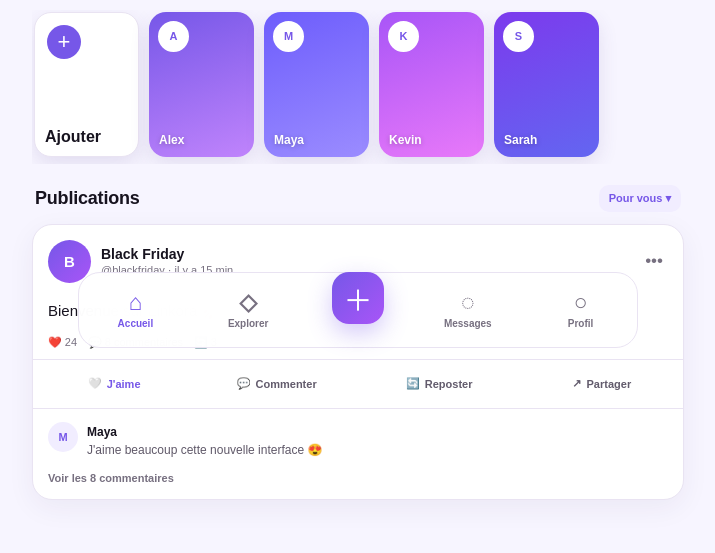
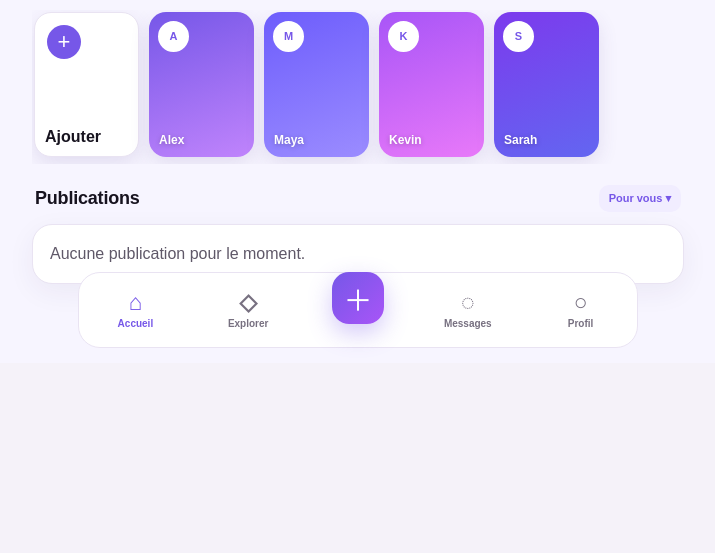
Before and after one commit to paulkouadio7777-ux/linkora, a Flask app: page /feed in a window 1280 px wide. Shown: the part 437-990 px from the top of the page, without its empty margins (282-997 px from the left). After the commit the page ends 785 px from the top, so only its background shows below. Run offline with Flask 3, Linux system fonts and the light colour scheme; the visitor is signed in with stand-in values (Sample User, id 1); data that the repository does not hold is empty.

Commit message:
Update feed.html

```diff
--- a/templates/feed.html
+++ b/templates/feed.html
@@ -5,9 +5,12 @@
 {% block content %}
 
 <!-- INTRODUCTION -->
+
 <section class="welcome-section">
 
-    <h1>Pour vous ✨</h1>
+    <h1>
+        Pour vous ✨
+    </h1>
 
     <p>
         Découvrez ce qui se passe sur Linkora.
@@ -44,23 +47,17 @@
 
         <div class="post-actions">
 
-            <button
-                type="button"
-            >
+            <button type="button">
                 📷
                 <span>Photo</span>
             </button>
 
-            <button
-                type="button"
-            >
+            <button type="button">
                 🎥
                 <span>Vidéo</span>
             </button>
 
-            <button
-                type="button"
-            >
+            <button type="button">
                 😊
                 <span>Humeur</span>
             </button>
@@ -80,11 +77,14 @@
 
 
 <!-- MOMENTS -->
+
 <section class="moments-section">
 
     <div class="section-heading">
 
-        <h2>Moments</h2>
+        <h2>
+            Moments
+        </h2>
 
         <a href="#">
             Voir tout
@@ -109,38 +109,54 @@
 
 
         <div class="moment-card">
-            <div class="moment-avatar">A</div>
+
+            <div class="moment-avatar">
+                A
+            </div>
 
             <span>
                 Alex
             </span>
+
         </div>
 
 
         <div class="moment-card">
-            <div class="moment-avatar">M</div>
+
+            <div class="moment-avatar">
+                M
+            </div>
 
             <span>
                 Maya
             </span>
+
         </div>
 
 
         <div class="moment-card">
-            <div class="moment-avatar">K</div>
+
+            <div class="moment-avatar">
+                K
+            </div>
 
             <span>
                 Kevin
             </span>
+
         </div>
 
 
         <div class="moment-card">
-            <div class="moment-avatar">S</div>
+
+            <div class="moment-avatar">
+                S
+            </div>
 
             <span>
                 Sarah
             </span>
+
         </div>
 
     </div>
@@ -149,11 +165,14 @@
 
 
 <!-- FIL -->
+
 <section class="feed-section">
 
     <div class="section-heading">
 
-        <h2>Publications</h2>
+        <h2>
+            Publications
+        </h2>
 
         <button
             type="button"
@@ -165,7 +184,10 @@
     </div>
 
 
-    <!-- PUBLICATION -->
+    <!-- PUBLICATIONS RÉELLES -->
+
+    {% for post in posts %}
+
     <article class="post-card">
 
         <div class="post-header">
@@ -173,17 +195,17 @@
             <div class="post-user">
 
                 <div class="avatar">
-                    B
+                    {{ post.username[0]|upper }}
                 </div>
 
                 <div>
 
                     <strong>
-                        Black Friday
+                        {{ post.username }}
                     </strong>
 
                     <small>
-                        @blackfriday · il y a 15 min
+                        @{{ post.username }}
                     </small>
 
                 </div>
@@ -204,25 +226,8 @@
         <div class="post-content">
 
             <p>
-                Bienvenue sur Linkora 🚀
+                {{ post.content }}
             </p>
-
-        </div>
-
-
-        <div class="post-stats">
-
-            <span>
-                ❤️ 24
-            </span>
-
-            <span>
-                💬 8 commentaires
-            </span>
-
-            <span>
-                🔄 3
-            </span>
 
         </div>
 
@@ -230,57 +235,66 @@
         <div class="post-buttons">
 
             <button type="button">
+
                 🤍
-                <span>J'aime</span>
+
+                <span>
+                    J'aime
+                </span>
+
             </button>
 
+
             <button type="button">
+
                 💬
-                <span>Commenter</span>
+
+                <span>
+                    Commenter
+                </span>
+
             </button>
 
+
             <button type="button">
+
                 🔄
-                <span>Reposter</span>
+
+                <span>
+                    Reposter
+                </span>
+
             </button>
 
+
             <button type="button">
+
                 ↗
-                <span>Partager</span>
+
+                <span>
+                    Partager
+                </span>
+
             </button>
 
         </div>
 
+    </article>
 
-        <div class="comment-preview">
 
-            <div class="small-avatar">
-                M
-            </div>
+    {% else %}
 
-            <div>
 
-                <strong>
-                    Maya
-                </strong>
+    <div class="card">
 
         <p>
-                    J'aime beaucoup cette nouvelle interface 😍
+            Aucune publication pour le moment.
         </p>
 
     </div>
 
-        </div>
 
-
-        <button
-            type="button"
-            class="view-comments"
-        >
-            Voir les 8 commentaires
-        </button>
-
-    </article>
+    {% endfor %}
 
 </section>
 
```
Lines whose indentation alone changed are shown as unchanged.
